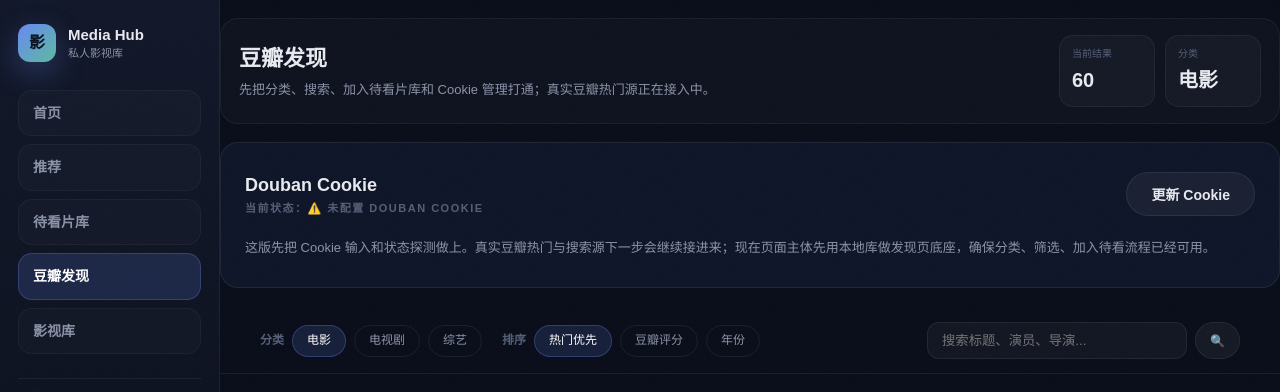
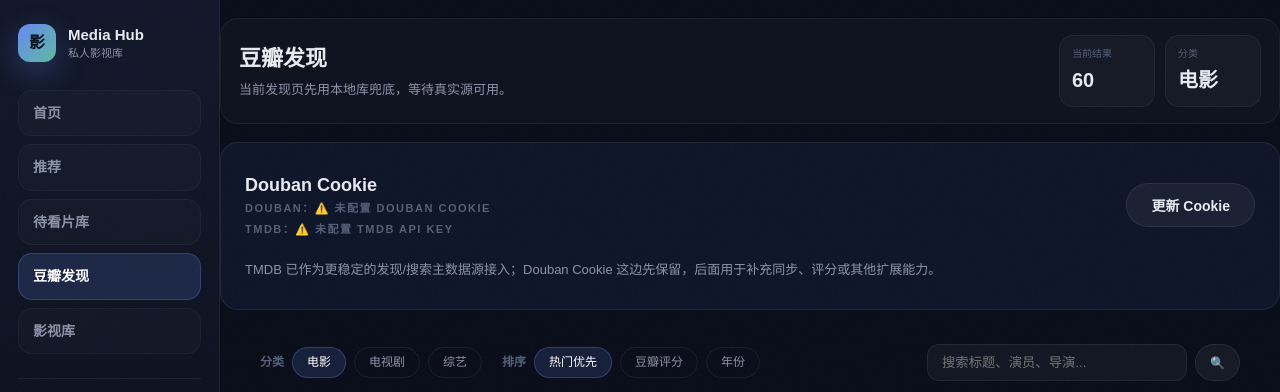
Before and after one commit to joey-3721/openclaw-memory, a FastAPI app: page /discover in a window 1280 px wide. Shown: the top 392 px of the page. Run offline with FastAPI, Linux system fonts and the light colour scheme; data comes from the database, SQL or seed files in the repository.

Commit message:
Integrate TMDB as discovery source

```diff
--- a/apps/media-hub/app.py
+++ b/apps/media-hub/app.py
@@ -19,7 +19,9 @@ BASE_DIR = Path(__file__).resolve().parent
 DB_PATH = Path(os.getenv('MEDIA_HUB_DB', str(BASE_DIR / 'douban_media.db')))
 COVERS_DIR = Path(os.getenv('MEDIA_HUB_COVERS_DIR', str(BASE_DIR / 'static' / 'covers')))
 CONFIG_DIR = Path(os.getenv('MEDIA_HUB_CONFIG_DIR', str(BASE_DIR / 'config')))
+SECRETS_DIR = CONFIG_DIR / 'secrets'
 COOKIE_PATH = CONFIG_DIR / 'douban_cookie.json'
+TMDB_KEY_PATH = SECRETS_DIR / 'tmdb.json'
 COVERS_DIR.mkdir(parents=True, exist_ok=True)
 
 app = FastAPI(title='Media Hub')
@@ -54,6 +56,26 @@ def read_douban_cookie():
 def write_douban_cookie(cookie: str):
     CONFIG_DIR.mkdir(parents=True, exist_ok=True)
     COOKIE_PATH.write_text(json.dumps({'cookie': cookie.strip()}, ensure_ascii=False, indent=2))
+
+
+def read_tmdb_key():
+    try:
+        return json.loads(TMDB_KEY_PATH.read_text()).get('api_key', '').strip()
+    except Exception:
+        return ''
+
+
+def tmdb_probe():
+    key = read_tmdb_key()
+    if not key:
+        return {'ok': False, 'configured': False, 'message': '未配置 TMDB API Key'}
+    try:
+        r = requests.get('https://api.themoviedb.org/3/configuration', params={'api_key': key}, timeout=15)
+        if r.ok:
+            return {'ok': True, 'configured': True, 'message': 'TMDB Key 可用'}
+        return {'ok': False, 'configured': True, 'message': f'TMDB 返回 {r.status_code}'}
+    except Exception as e:
+        return {'ok': False, 'configured': True, 'message': f'TMDB 探测失败：{e}'}
 
 
 def douban_probe(cookie: str | None = None):
@@ -105,6 +127,74 @@ def douban_search_fallback(query: str, kind: str = 'movie', limit: int = 20):
         item['_stars'] = rating_stars(item.get('douban_rating'))
         item['_first_genre'] = first_genre(item)
         items.append(item)
+    return items
+
+
+def tmdb_kind_config(kind: str):
+    if kind == 'movie':
+        return {'media_type': 'movie', 'discover_path': '/discover/movie', 'discover_params': {}}
+    if kind == 'variety':
+        return {'media_type': 'tv', 'discover_path': '/discover/tv', 'discover_params': {'with_genres': '10764|10767'}}
+    return {'media_type': 'tv', 'discover_path': '/discover/tv', 'discover_params': {'without_genres': '10764,10767'}}
+
+
+def tmdb_image_url(path: str | None):
+    if not path:
+        return None
+    return f'https://image.tmdb.org/t/p/w500{path}'
+
+
+def tmdb_to_item(raw: dict, media_type: str):
+    title = raw.get('title') or raw.get('name') or '未命名'
+    year_raw = raw.get('release_date') or raw.get('first_air_date') or ''
+    year = int(year_raw[:4]) if year_raw[:4].isdigit() else None
+    genres = '/'.join(str(g) for g in raw.get('genre_ids', [])) if raw.get('genre_ids') else ''
+    overview = raw.get('overview') or ''
+    sid = f"tmdb:{media_type}:{raw.get('id')}"
+    return {
+        'subject_id': sid,
+        'title': title,
+        'kind': 'movie' if media_type == 'movie' else 'tv',
+        'year': year,
+        'url': f'https://www.themoviedb.org/{media_type}/{raw.get("id")}',
+        'intro': overview,
+        'summary': overview,
+        'genres': genres,
+        'douban_rating': round((raw.get('vote_average') or 0), 1),
+        'douban_rating_count': raw.get('vote_count') or 0,
+        'cover_url': tmdb_image_url(raw.get('poster_path')),
+        '_cover_url': tmdb_image_url(raw.get('poster_path')),
+        '_cover_style': cover_style({'title': title}),
+        '_stars': rating_stars(raw.get('vote_average')),
+        '_first_genre': '',
+        'status': None,
+        'source': 'tmdb',
+    }
+
+
+def tmdb_discover(kind: str = 'movie', query: str = '', page: int = 1, limit: int = 20):
+    key = read_tmdb_key()
+    if not key:
+        return []
+    cfg = tmdb_kind_config(kind)
+    if query:
+        path = f'/search/{cfg["media_type"]}'
+        params = {'api_key': key, 'query': query, 'language': 'zh-CN', 'page': page, 'include_adult': 'false'}
+    else:
+        path = cfg['discover_path']
+        params = {
+            'api_key': key,
+            'language': 'zh-CN',
+            'sort_by': 'popularity.desc',
+            'page': page,
+            'vote_count.gte': 20,
+        }
+        params.update(cfg['discover_params'])
+    r = requests.get(f'https://api.themoviedb.org/3{path}', params=params, timeout=20)
+    r.raise_for_status()
+    data = r.json()
+    media_type = cfg['media_type']
+    items = [tmdb_to_item(x, media_type) for x in data.get('results', [])[:limit]]
     return items
 
 
@@ -475,35 +565,41 @@ async def save_douban_cookie(request: Request):
 
 @app.get('/discover', response_class=HTMLResponse)
 def discover(request: Request, kind: str = Query('movie'), q: str = Query(''), sort: str = Query('hot')):
-    if q:
-        items = douban_search_fallback(q, kind=kind, limit=60)
-        mode = 'search'
+    tmdb_status = tmdb_probe()
+    source = 'tmdb' if tmdb_status.get('ok') else 'local'
+    if source == 'tmdb':
+        items = tmdb_discover(kind=kind, query=q, limit=60)
+        mode = 'search' if q else 'discover'
     else:
-        conn = get_conn()
-        sql = 'SELECT * FROM douban_watch_history WHERE 1=1'
-        params = []
-        if kind == 'movie':
-            sql += ' AND kind="movie"'
-        elif kind == 'tv':
-            sql += ' AND kind="tv" AND genres NOT LIKE "%综艺%"'
-        elif kind == 'variety':
-            sql += ' AND (genres LIKE "%综艺%" OR title LIKE "%脱口秀%" OR title LIKE "%歌手%")'
-        if sort == 'rating':
-            sql += ' ORDER BY douban_rating DESC, year DESC LIMIT 60'
-        elif sort == 'year':
-            sql += ' ORDER BY year DESC, douban_rating DESC LIMIT 60'
+        if q:
+            items = douban_search_fallback(q, kind=kind, limit=60)
+            mode = 'search'
         else:
-            sql += ' ORDER BY douban_rating DESC, douban_rating_count DESC, year DESC LIMIT 60'
-        rows = conn.execute(sql, params).fetchall()
-        items = []
-        for r in rows:
-            item = dict(r)
-            item['_cover_style'] = cover_style(r)
-            item['_cover_url'] = cover_url(r)
-            item['_stars'] = rating_stars(item.get('douban_rating'))
-            item['_first_genre'] = first_genre(item)
-            items.append(item)
-        mode = 'discover'
+            conn = get_conn()
+            sql = 'SELECT * FROM douban_watch_history WHERE 1=1'
+            params = []
+            if kind == 'movie':
+                sql += ' AND kind="movie"'
+            elif kind == 'tv':
+                sql += ' AND kind="tv" AND genres NOT LIKE "%综艺%"'
+            elif kind == 'variety':
+                sql += ' AND (genres LIKE "%综艺%" OR title LIKE "%脱口秀%" OR title LIKE "%歌手%")'
+            if sort == 'rating':
+                sql += ' ORDER BY douban_rating DESC, year DESC LIMIT 60'
+            elif sort == 'year':
+                sql += ' ORDER BY year DESC, douban_rating DESC LIMIT 60'
+            else:
+                sql += ' ORDER BY douban_rating DESC, douban_rating_count DESC, year DESC LIMIT 60'
+            rows = conn.execute(sql, params).fetchall()
+            items = []
+            for r in rows:
+                item = dict(r)
+                item['_cover_style'] = cover_style(r)
+                item['_cover_url'] = cover_url(r)
+                item['_stars'] = rating_stars(item.get('douban_rating'))
+                item['_first_genre'] = first_genre(item)
+                items.append(item)
+            mode = 'discover'
     return templates.TemplateResponse('discover.html', {
         'request': request,
         'items': items,
@@ -511,7 +607,9 @@ def discover(request: Request, kind: str = Query('movie'), q: str = Query(''), s
         'q': q,
         'sort': sort,
         'mode': mode,
+        'source': source,
         'douban_probe': douban_probe(),
+        'tmdb_probe': tmdb_status,
         'site_stats': get_site_stats(),
     })
 
@@ -639,6 +737,41 @@ def get_item(subject_id: str):
     return dict(item)
 
 
+@app.post('/api/watchlist/import-tmdb', response_class=JSONResponse)
+async def import_tmdb_to_watchlist(request: Request):
+    payload = await request.json()
+    subject_id = payload.get('subject_id')
+    if not subject_id:
+        raise HTTPException(400, 'subject_id required')
+    conn = get_conn()
+    item = conn.execute('SELECT * FROM douban_watch_history WHERE subject_id=?', (subject_id,)).fetchone()
+    if item:
+        if item['status'] != 'collect':
+            conn.execute('UPDATE douban_watch_history SET status="wish" WHERE subject_id=?', (subject_id,))
+    else:
+        conn.execute(
+            '''INSERT INTO douban_watch_history (
+                subject_id, title, kind, year, url, intro, summary, douban_rating, douban_rating_count,
+                status, cover_url, watched_date, watch_count
+            ) VALUES (?, ?, ?, ?, ?, ?, ?, ?, ?, "wish", ?, NULL, 1)''',
+            (
+                subject_id,
+                payload.get('title') or '未命名',
+                payload.get('kind'),
+                payload.get('year'),
+                payload.get('url'),
+                payload.get('intro'),
+                payload.get('summary'),
+                payload.get('douban_rating'),
+                payload.get('douban_rating_count'),
+                payload.get('cover_url'),
+            )
+        )
+    conn.commit()
+    updated = conn.execute('SELECT * FROM douban_watch_history WHERE subject_id=?', (subject_id,)).fetchone()
+    return {'ok': True, 'item': dict(updated)}
+
+
 @app.post('/api/watchlist/add/{subject_id}', response_class=JSONResponse)
 def add_to_watchlist(subject_id: str):
     conn = get_conn()
--- a/apps/media-hub/templates/discover.html
+++ b/apps/media-hub/templates/discover.html
@@ -3,7 +3,7 @@
 <section class="page-intro compact muted">
   <div>
     <h1>{% if mode == 'search' %}豆瓣搜索{% else %}豆瓣发现{% endif %}</h1>
-    <p>{% if mode == 'search' %}先把搜索入口和加入待看片库流程打通；当前搜索结果先用本地库兜底，后续再替换成真实 Douban 搜索源。{% else %}先把分类、搜索、加入待看片库和 Cookie 管理打通；真实豆瓣热门源正在接入中。{% endif %}</p>
+    <p>{% if source == 'tmdb' %}{% if mode == 'search' %}当前搜索结果已切到 TMDB 实时搜索源。{% else %}当前发现页已切到 TMDB 实时发现源。{% endif %}{% else %}{% if mode == 'search' %}当前搜索结果先用本地库兜底，等待真实源可用。{% else %}当前发现页先用本地库兜底，等待真实源可用。{% endif %}{% endif %}</p>
   </div>
   <div class="page-intro-stats">
     <div class="intro-stat"><span>当前结果</span><strong>{{ items|length }}</strong></div>
@@ -15,11 +15,12 @@
   <div class="panel-header">
     <div>
       <h2>Douban Cookie</h2>
-      <div class="section-sub">当前状态：{% if douban_probe.ok %}✅ {{ douban_probe.message }}{% else %}⚠️ {{ douban_probe.message }}{% endif %}</div>
+      <div class="section-sub">Douban：{% if douban_probe.ok %}✅ {{ douban_probe.message }}{% else %}⚠️ {{ douban_probe.message }}{% endif %}</div>
+      <div class="section-sub" style="margin-top:4px;">TMDB：{% if tmdb_probe.ok %}✅ {{ tmdb_probe.message }}{% else %}⚠️ {{ tmdb_probe.message }}{% endif %}</div>
     </div>
     <button class="btn" id="open-cookie-modal">更新 Cookie</button>
   </div>
-  <p style="color:var(--text-secondary);font-size:13px;line-height:1.7;">这版先把 Cookie 输入和状态探测做上。真实豆瓣热门与搜索源下一步会继续接进来；现在页面主体先用本地库做发现页底座，确保分类、筛选、加入待看流程已经可用。</p>
+  <p style="color:var(--text-secondary);font-size:13px;line-height:1.7;">TMDB 已作为更稳定的发现/搜索主数据源接入；Douban Cookie 这边先保留，后面用于补充同步、评分或其他扩展能力。</p>
 </section>
 
 <section class="filter-bar">
@@ -74,7 +75,7 @@
       {% if item.summary %}<p class="media-comment">{{ item.summary[:72] }}{% if item.summary|length > 72 %}...{% endif %}</p>{% elif item.intro %}<p class="media-comment">{{ item.intro[:72] }}{% if item.intro|length > 72 %}...{% endif %}</p>{% endif %}
       <div class="media-actions">
         <a class="btn small" href="{{ item.url }}" target="_blank">豆瓣</a>
-        <button class="btn small add-watchlist-btn {% if item.status=='wish' %}primary{% endif %}" data-id="{{ item.subject_id }}">{% if item.status=='wish' %}已在待看{% else %}加入待看{% endif %}</button>
+        <button class="btn small add-watchlist-btn {% if item.status=='wish' %}primary{% endif %}" data-id="{{ item.subject_id }}" data-title="{{ item.title|e }}" data-kind="{{ item.kind }}" data-year="{{ item.year }}" data-url="{{ item.url|e }}" data-intro="{{ (item.intro or '')|e }}" data-summary="{{ (item.summary or '')|e }}" data-rating="{{ item.douban_rating or '' }}" data-rating-count="{{ item.douban_rating_count or '' }}" data-cover="{{ (item._cover_url or item.cover_url or '')|e }}">{% if item.status=='wish' %}已在待看{% else %}加入待看{% endif %}</button>
       </div>
     </div>
   </article>
@@ -102,8 +103,29 @@ document.addEventListener('DOMContentLoaded', function() {
   document.querySelectorAll('.add-watchlist-btn').forEach(function(btn) {
     btn.addEventListener('click', function() {
       var id = this.dataset.id;
-      fetch('/api/watchlist/add/' + id, { method: 'POST' })
-        .then(function(r) { return r.json(); })
+      var isTmdb = id.indexOf('tmdb:') === 0;
+      var req;
+      if (isTmdb) {
+        req = fetch('/api/watchlist/import-tmdb', {
+          method: 'POST',
+          headers: { 'Content-Type': 'application/json' },
+          body: JSON.stringify({
+            subject_id: id,
+            title: btn.dataset.title,
+            kind: btn.dataset.kind,
+            year: btn.dataset.year || null,
+            url: btn.dataset.url,
+            intro: btn.dataset.intro,
+            summary: btn.dataset.summary,
+            douban_rating: btn.dataset.rating || null,
+            douban_rating_count: btn.dataset.ratingCount || null,
+            cover_url: btn.dataset.cover
+          })
+        });
+      } else {
+        req = fetch('/api/watchlist/add/' + id, { method: 'POST' });
+      }
+      req.then(function(r) { return r.json(); })
         .then(function(data) {
           btn.textContent = '已在待看';
           btn.classList.add('primary');
```
Also changed, not shown: 1 other file.
